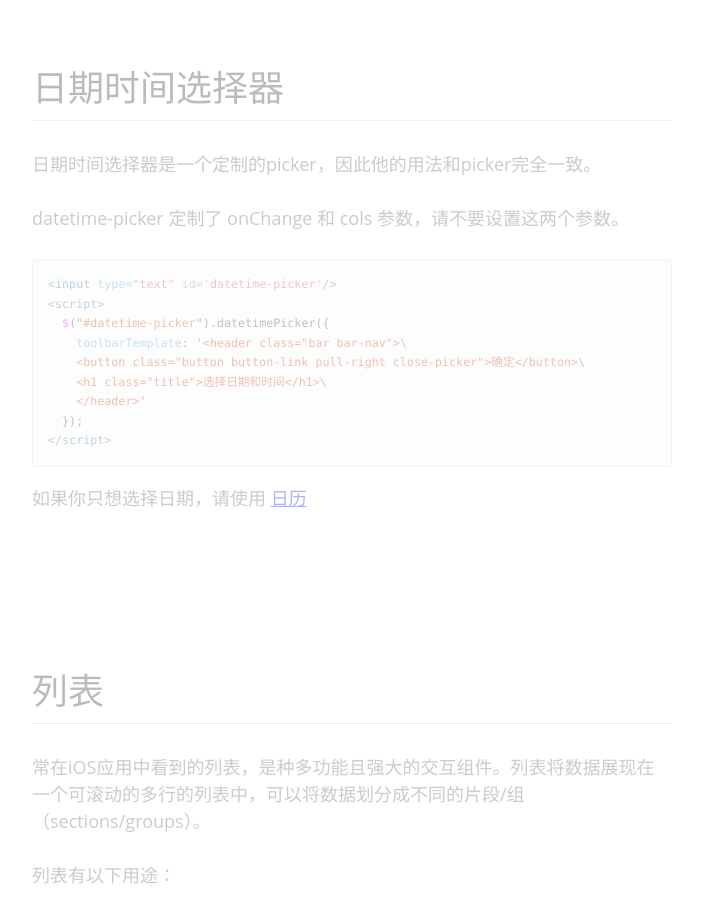
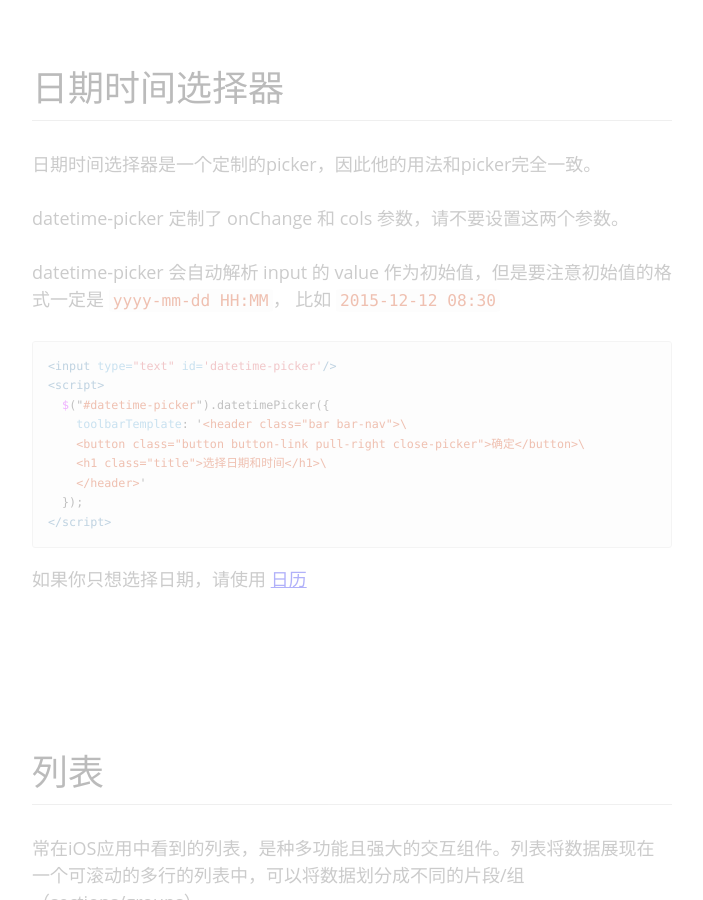
Before and after one commit to lihongxun945/light7-cn, a Jekyll site: the page built from docs/components.html, in a window 1280 px wide and 900 px high, scrolled down 45416 px. Shown: the whole window, without its empty margins (181-884 px from the left). Built offline with Jekyll 4.4.1, drawn with Linux system fonts in a browser that asks for light colours; a style sheet for code colours, icons or effects is not loaded.

Commit message:
datetimepicer read input value as init value

```diff
--- a/docs/_includes/_components/picker.html
+++ b/docs/_includes/_components/picker.html
@@ -144,6 +144,7 @@
 
   <p class="component-description">日期时间选择器是一个定制的picker，因此他的用法和picker完全一致。</p>
   <p>datetime-picker 定制了 onChange 和 cols 参数，请不要设置这两个参数。</p>
+  <p>datetime-picker 会自动解析 input 的 value 作为初始值，但是要注意初始值的格式一定是 <code>yyyy-mm-dd HH:MM</code>， 比如 <code>2015-12-12 08:30</code></p>
 
 {% highlight html %}
 <input type="text" id='datetime-picker'/>
--- a/docs/docs-demos/datetime-picker.html
+++ b/docs/docs-demos/datetime-picker.html
@@ -17,7 +17,7 @@
               <div class="item-inner">
                 <div class="item-title label">时间日期</div>
                 <div class="item-input">
-                  <input type="text" placeholder="" id='datetime-picker' />
+                  <input type="text" placeholder="" id='datetime-picker' value="2016-12-12 13:20"/>
                 </div>
               </div>
             </div>
```
Also changed, not shown: js/datetime-picker.js (+8 -0 lines).
